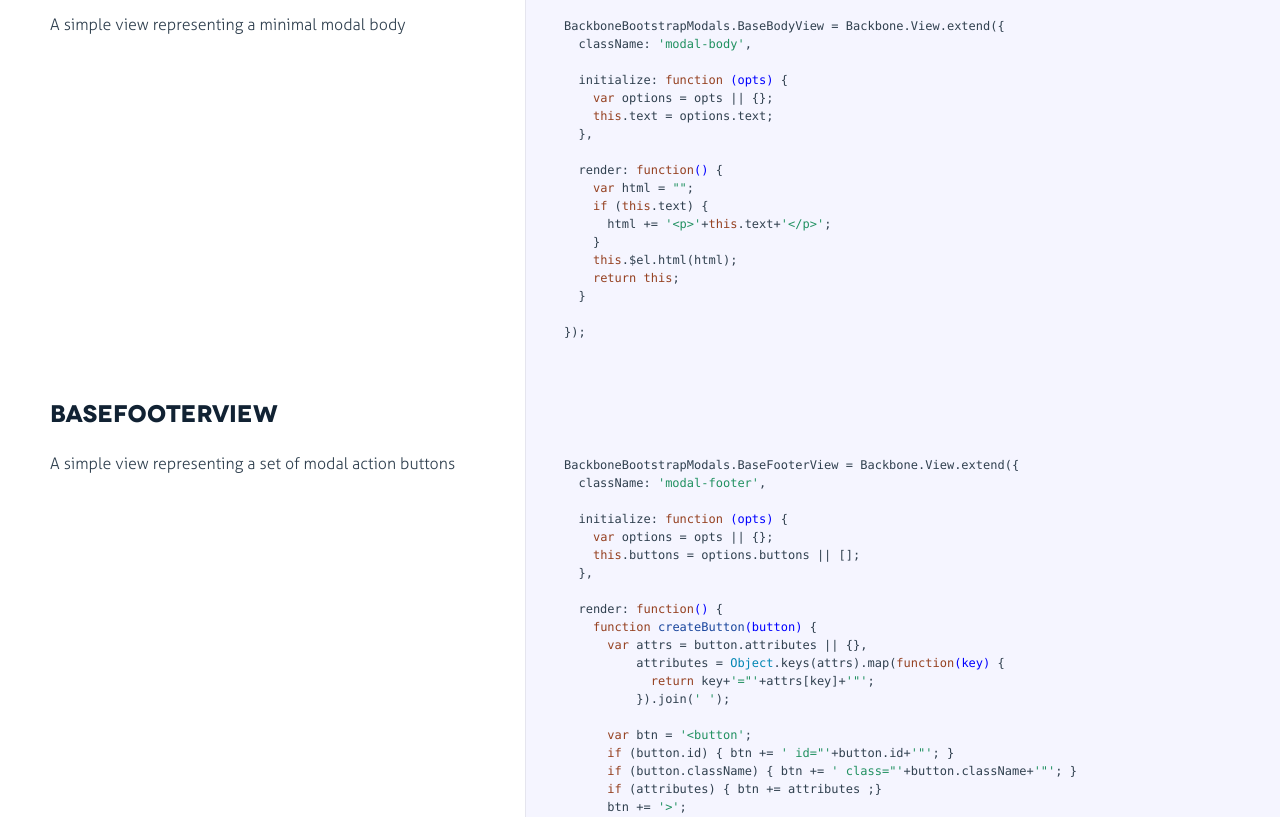
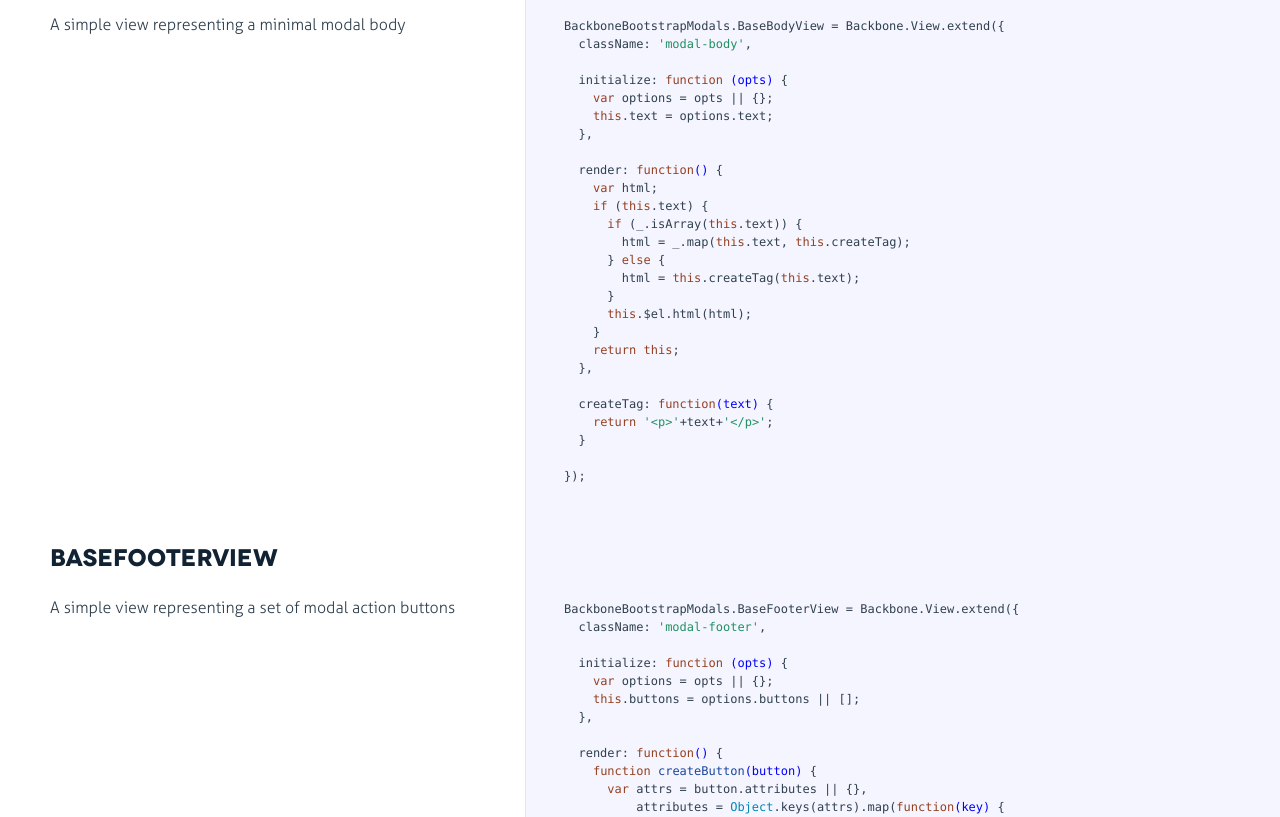
Before and after one commit to leafygreen/backbone-bootstrap-modals, a plain HTML site: page docco/backbone-bootstrap-modals.html in a window 1280 px wide. Shown: the part 1271-2088 px from the top of the page. Drawn offline with Linux system fonts and the light colour scheme.

Commit message:
Update docs

```diff
--- a/docco/backbone-bootstrap-modals.html
+++ b/docco/backbone-bootstrap-modals.html
@@ -194,12 +194,20 @@
   },
 
   render: <span class="hljs-function"><span class="hljs-keyword">function</span><span class="hljs-params">()</span> {</span>
-    <span class="hljs-keyword">var</span> html = <span class="hljs-string">""</span>;
+    <span class="hljs-keyword">var</span> html;
     <span class="hljs-keyword">if</span> (<span class="hljs-keyword">this</span>.text) {
-      html += <span class="hljs-string">'&lt;p&gt;'</span>+<span class="hljs-keyword">this</span>.text+<span class="hljs-string">'&lt;/p&gt;'</span>;
+      <span class="hljs-keyword">if</span> (_.isArray(<span class="hljs-keyword">this</span>.text)) {
+        html = _.map(<span class="hljs-keyword">this</span>.text, <span class="hljs-keyword">this</span>.createTag);
+      } <span class="hljs-keyword">else</span> {
+        html = <span class="hljs-keyword">this</span>.createTag(<span class="hljs-keyword">this</span>.text);
+      }
+      <span class="hljs-keyword">this</span>.$el.html(html);
     }
-    <span class="hljs-keyword">this</span>.$el.html(html);
     <span class="hljs-keyword">return</span> <span class="hljs-keyword">this</span>;
+  },
+
+  createTag: <span class="hljs-function"><span class="hljs-keyword">function</span><span class="hljs-params">(text)</span> {</span>
+    <span class="hljs-keyword">return</span> <span class="hljs-string">'&lt;p&gt;'</span>+text+<span class="hljs-string">'&lt;/p&gt;'</span>;
   }
 
 });</pre></div></div>
```
